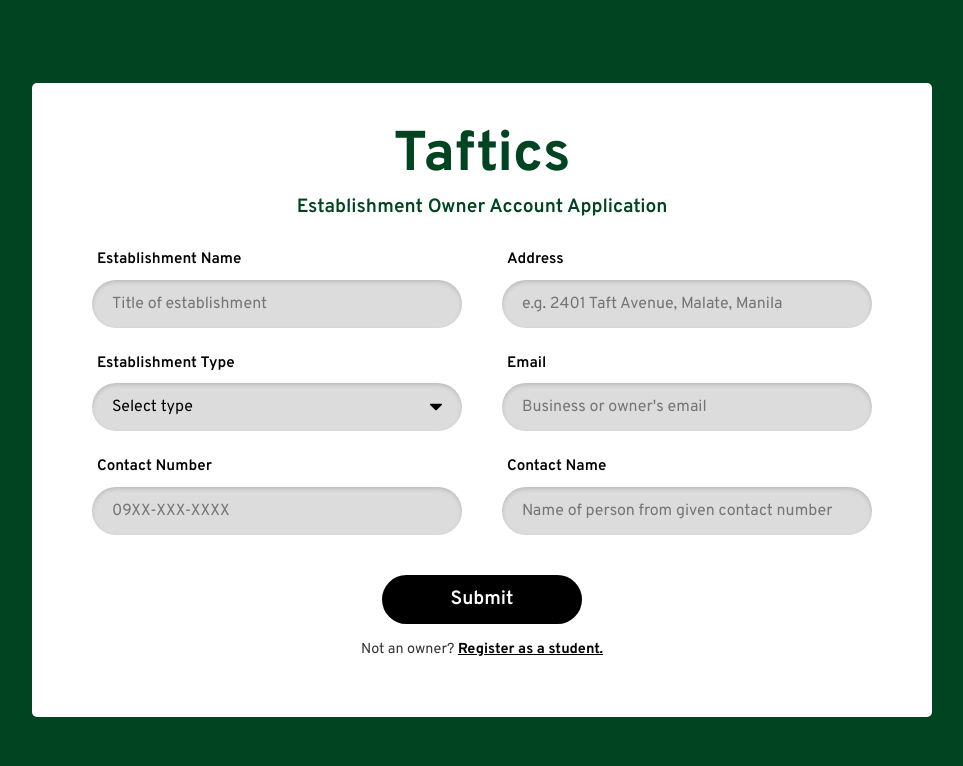
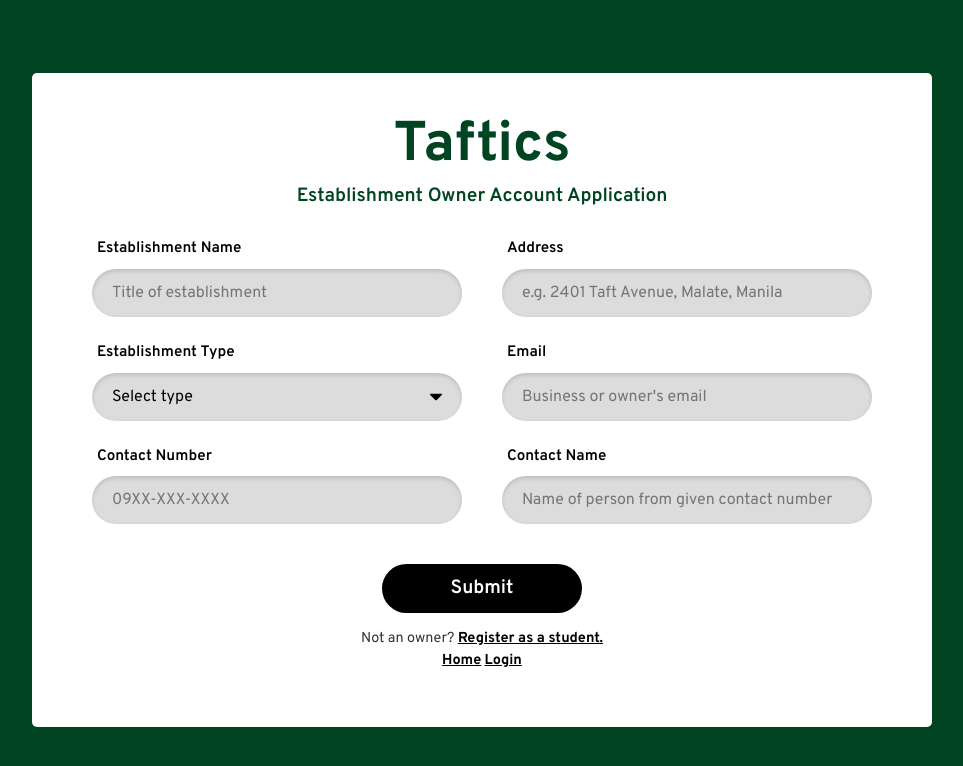
Before and after one commit to Gabiesaur/CCAPDEV-MCO, a React (Vite) app in the folder taftics/: page /apply in a window 1280 px wide. Shown: the top 766 px of the page, without its empty margins (158-1121 px from the left). Built offline with nearby package versions, Linux system fonts and the light colour scheme.

Commit message:
home and login links for reg pages

```diff
--- a/taftics/src/pages/LoginPage.jsx
+++ b/taftics/src/pages/LoginPage.jsx
@@ -92,6 +92,13 @@ const LoginPage = ({ onLogin }) => {
             <Link to="/register" className="register-link">
               Register now!
             </Link>
+            <br></br>
+            <Link to="/" className="register-link">
+              Home
+            </Link>{" "}
+            <Link to="/login" className="register-link">
+              Login
+            </Link>
           </p>
         </form>
       </div>
--- a/taftics/src/pages/OwnerAppPage.jsx
+++ b/taftics/src/pages/OwnerAppPage.jsx
@@ -130,6 +130,13 @@ const OwnerAppPage = () => {
               <Link to="/register" className="switch-link">
                 Register as a student.
               </Link>
+              <br></br>
+              <Link to="/" className="register-link">
+                Home
+              </Link>{" "}
+              <Link to="/login" className="register-link">
+                Login
+              </Link>
             </p>
           </div>
         </form>
--- a/taftics/src/pages/RegPage.jsx
+++ b/taftics/src/pages/RegPage.jsx
@@ -143,6 +143,13 @@ const RegPage = () => {
               <Link to="/apply" className="switch-link">
                 Apply here.
               </Link>
+              <br></br>
+              <Link to="/" className="register-link">
+                Home
+              </Link>{" "}
+              <Link to="/login" className="register-link">
+                Login
+              </Link>
             </p>
           </div>
         </form>
--- a/taftics/src/styles/OwnerAppPage.css
+++ b/taftics/src/styles/OwnerAppPage.css
@@ -124,6 +124,7 @@ select.styled-input {
 .switch-account-text {
   font-size: 0.9rem;
   color: #333;
+  text-align: center;
 }
 
 .switch-link {
```
